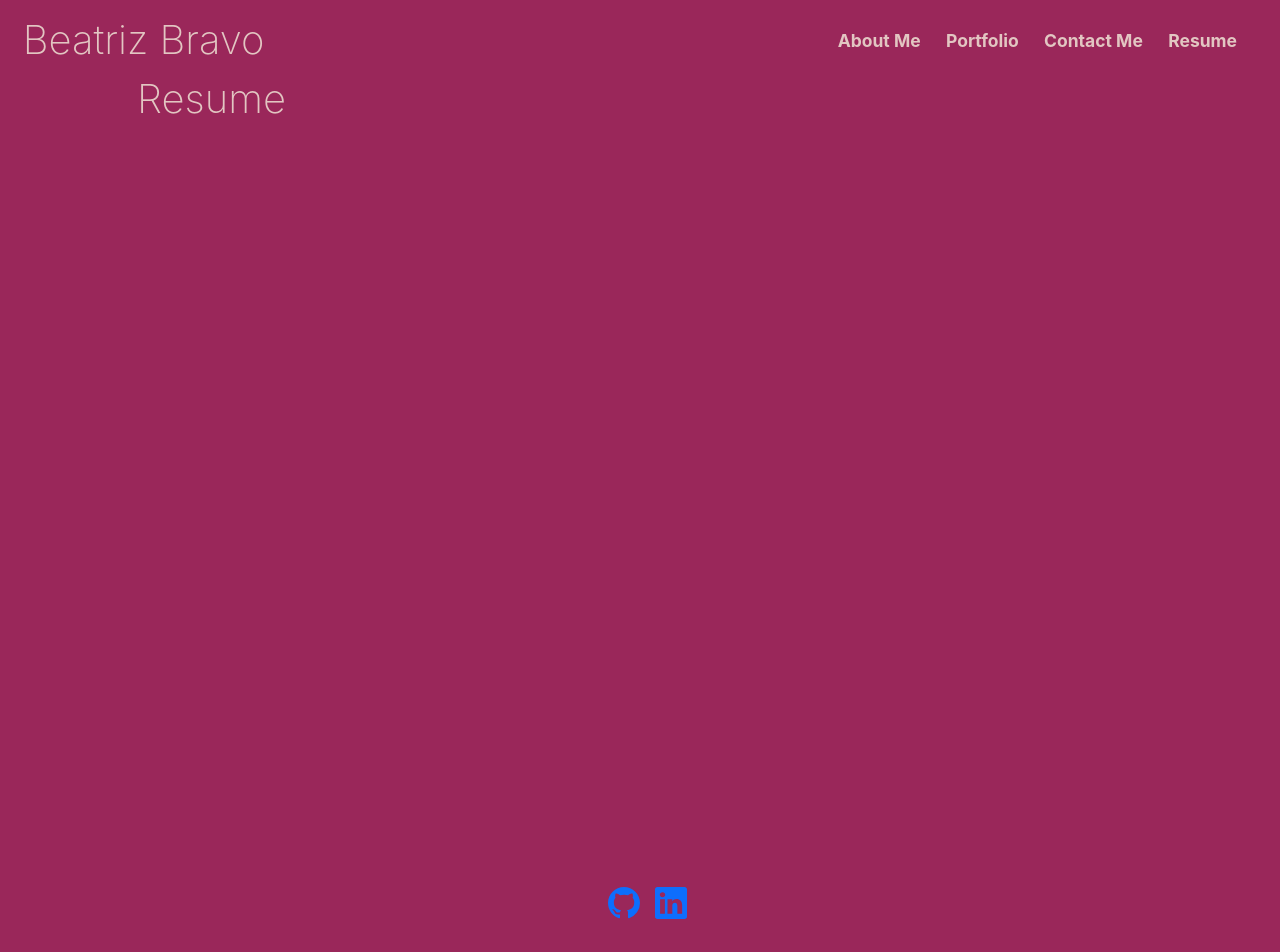
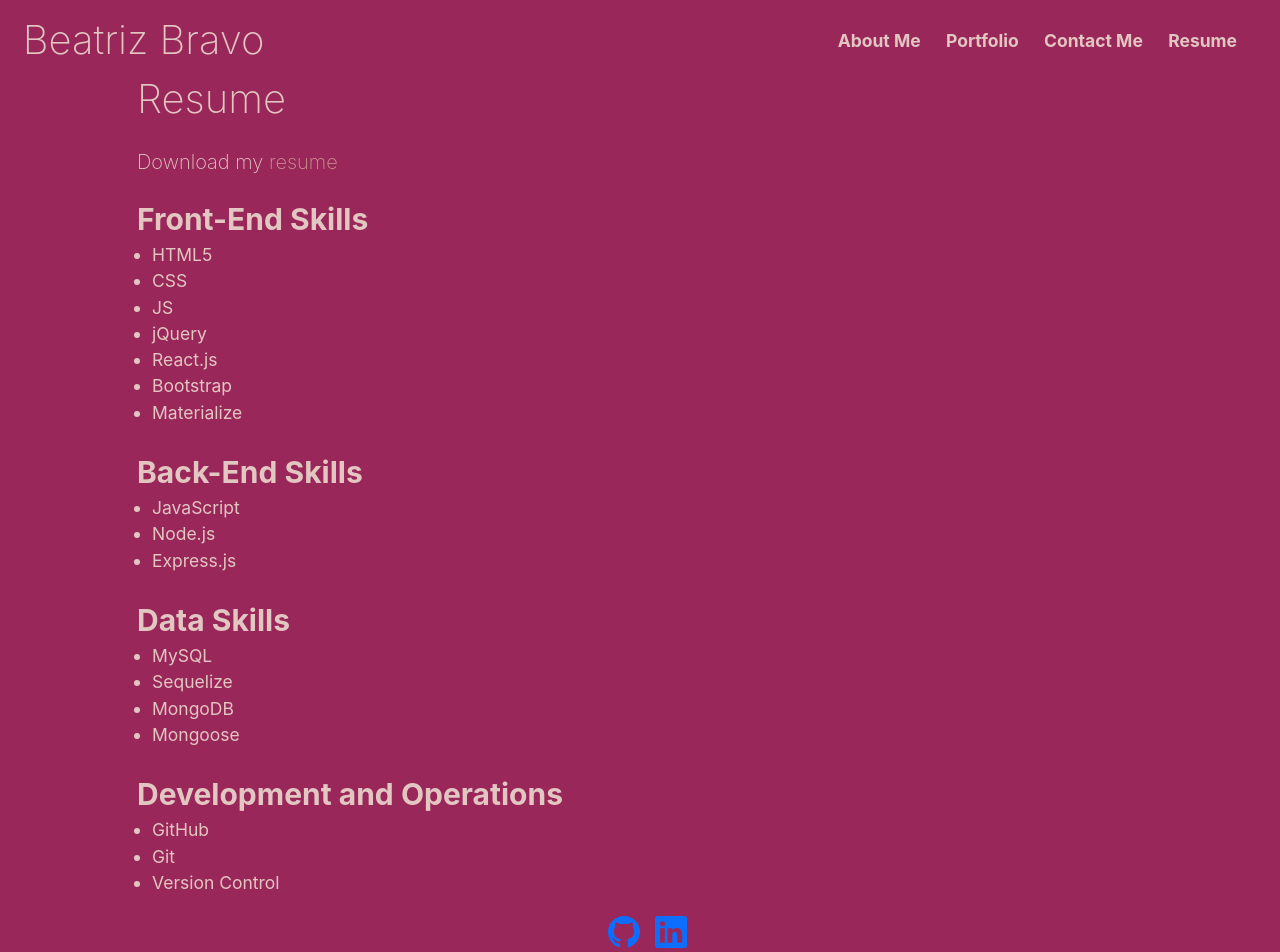
Before and after one commit to BeaBravo/react-portfolio, a React (Vite) app: page /Resume in a window 1280 px wide. Shown: the top 952 px of the page. Before the commit the page ends 930 px from the top, so only its background shows below. Built offline with nearby package versions, Linux system fonts and the light colour scheme.

Commit message:
resume section filled out

```diff
--- a/src/components/Project.jsx
+++ b/src/components/Project.jsx
@@ -4,7 +4,7 @@
 import { useState } from 'react';
 import { BsGithub } from "react-icons/bs";
 import { Link } from 'react-router-dom';
-function Project({ functionality, title, link, techUsed, image }) {
+function Project({ title, link, techUsed, image }) {
     const [hover, setHover] = useState(false);
     const [hoverTitle, setHoverTitle] = useState(false);
     const [hoverIcon, setHoverIcon] = useState(false);
--- a/src/pages/Resume.jsx
+++ b/src/pages/Resume.jsx
@@ -1,7 +1,46 @@
+import { Link } from "react-router-dom";
 export default function Resume() {
     return (
         <div>
             <h1>Resume</h1>
+
+            <h5 style={{ marginTop: '3rem' }}>Download my <Link
+                to='https://www.github.com/BeaBravo'
+                style={{ textDecoration: 'none', color: '#cb958e' }}>resume</Link></h5>
+
+            <h3 style={{ fontWeight: 'bolder', marginTop: '3rem' }}>Front-End Skills</h3>
+            <ul>
+                <li>HTML5</li>
+                <li>CSS</li>
+                <li>JS</li>
+                <li>jQuery</li>
+                <li>React.js</li>
+                <li>Bootstrap</li>
+                <li>Materialize</li>
+            </ul>
+
+            <h3 style={{ fontWeight: 'bolder', marginTop: '3rem' }}>Back-End Skills</h3>
+            <ul>
+                <li>JavaScript</li>
+                <li>Node.js</li>
+                <li>Express.js</li>
+            </ul>
+
+            <h3 style={{ fontWeight: 'bolder', marginTop: '3rem' }}>Data Skills</h3>
+            <ul>
+                <li>MySQL</li>
+                <li>Sequelize</li>
+                <li>MongoDB</li>
+                <li>Mongoose</li>
+            </ul>
+
+            <h3 style={{ fontWeight: 'bolder', marginTop: '3rem' }}>Development and Operations</h3>
+            <ul>
+                <li>GitHub</li>
+                <li>Git</li>
+                <li>Version Control</li>
+            </ul>
+
         </div>
     );
 }
```
